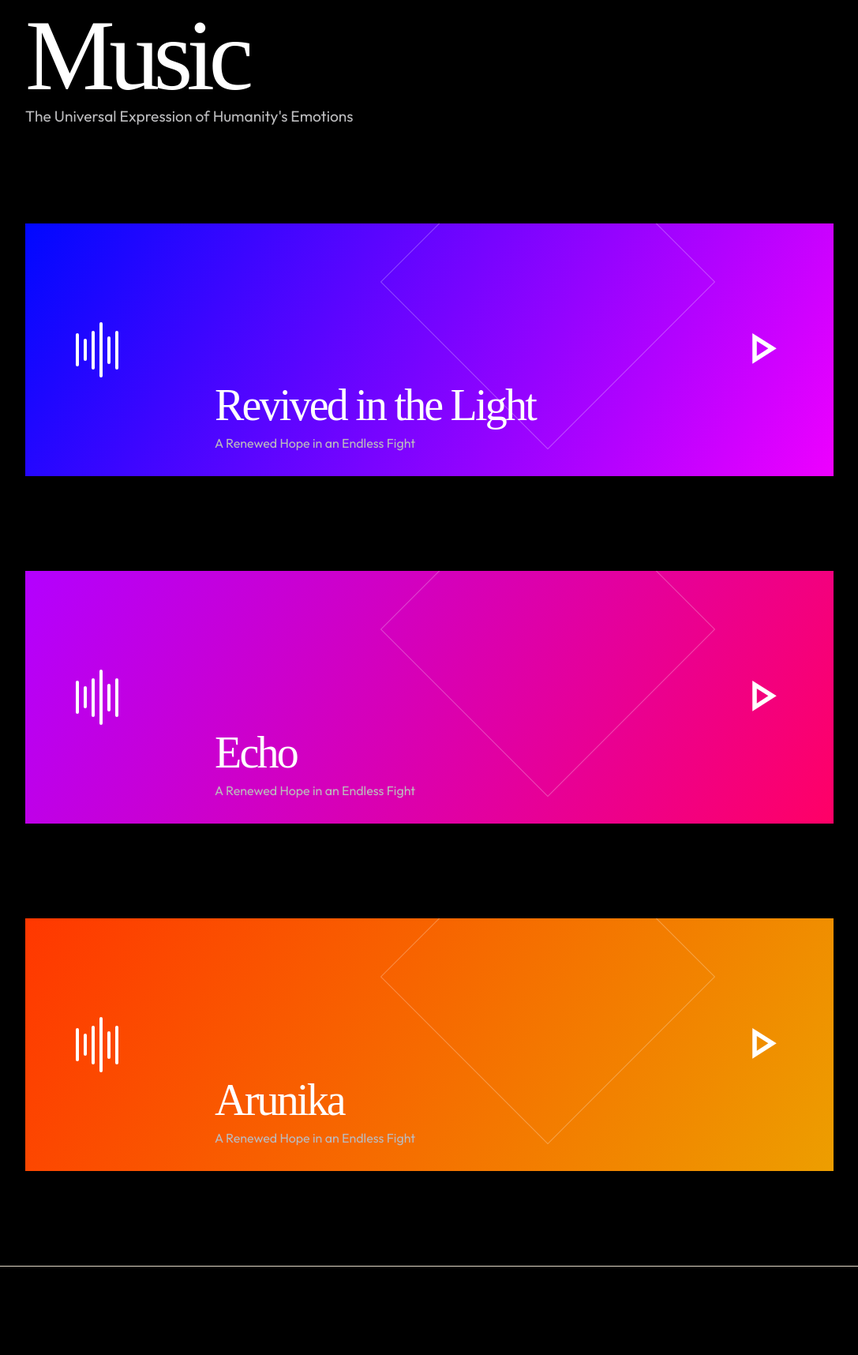
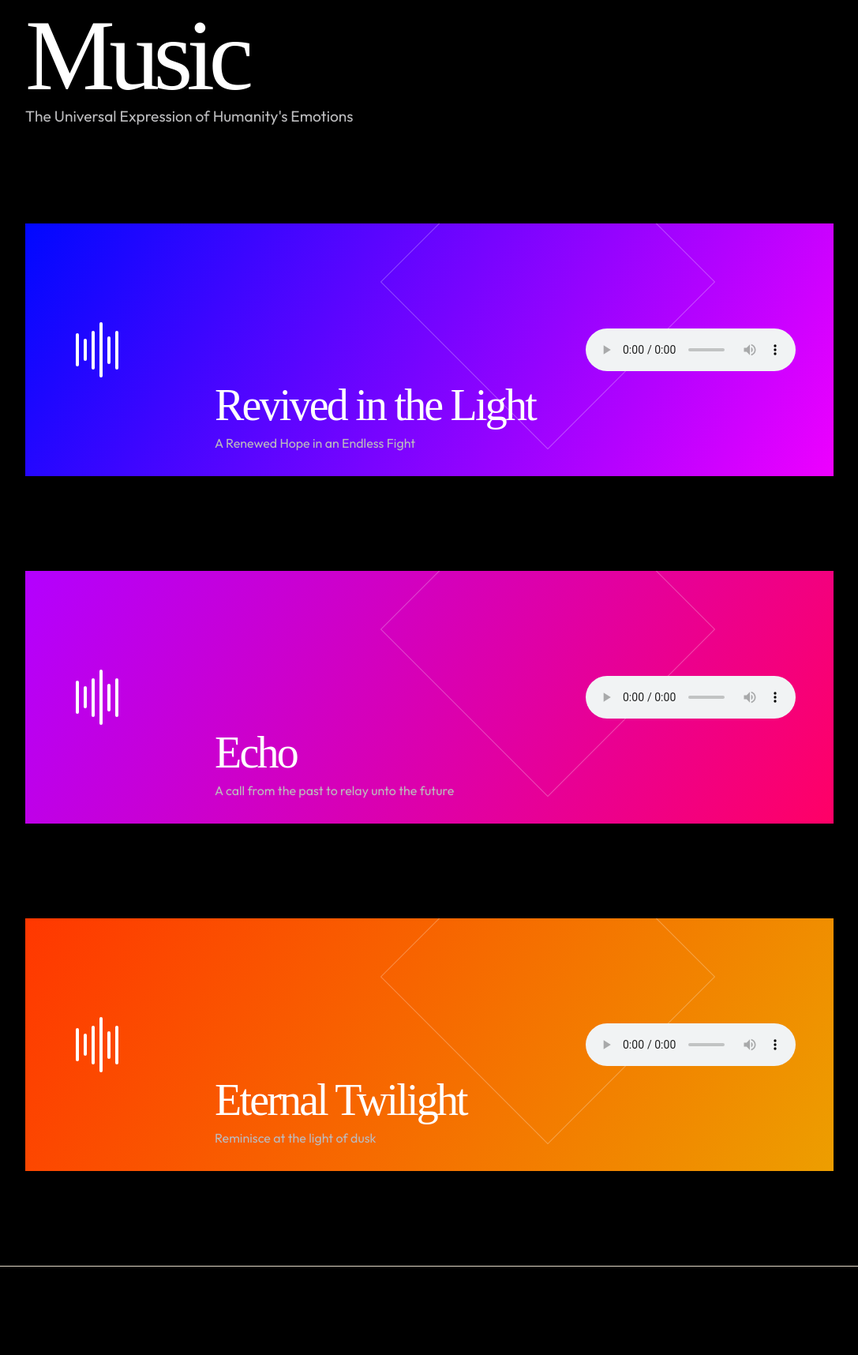
Before and after one commit to vlixl/myportofolio, a Django app: page / in a window 1280 px wide. Shown: the part 863-2579 px from the top of the page at 79% size, without its empty margins (96-1183 px from the left). Run offline with Django 5.2, Linux system fonts and the light colour scheme; a map, chart or similar area stays blank; some web fonts are replaced.

Commit message:
feat(music): add audio
temporarily remove the play button
and use the builtin audio controls instead

```diff
--- a/static/css/music.css
+++ b/static/css/music.css
@@ -23,7 +23,7 @@
     display: flex;
 
     padding: 2em;
-    z-index: -2;
+    z-index: 0;
 
 }
 
@@ -61,17 +61,8 @@
     line-height: 1.2;
 }
 
-.play-button {
-    background: none;
-    border: none;
-    padding: 0;
-    cursor: pointer;
-    margin: auto 2em auto auto;
-}
-
-.play-button svg {
-    width: 5em;
-    height: auto;
+audio {
+    margin: auto 1em;
 }
 
 /* waveform icon, left side */
@@ -130,3 +121,18 @@
     rgba(255, 55, 0, 1) 0%,
     rgb(237, 158, 0) 100%);
 }
+
+
+
+/* .play-button {
+    background: none;
+    border: none;
+    padding: 0;
+    cursor: pointer;
+    margin: auto 2em auto auto;
+}
+
+.play-button svg {
+    width: 5em;
+    height: auto;
+} */
--- a/templates/index.html
+++ b/templates/index.html
@@ -28,6 +28,14 @@
     <link rel="stylesheet" href="/static/css/hero.css">
     <link rel="stylesheet" href="/static/css/music.css">
     <link rel="stylesheet" href="/static/css/photography.css">
+    <style>
+        audio {
+            position: relative;
+            z-index: 999999;
+            pointer-events: auto;
+        }
+    </style>
+
 </head>
 <body>
     <header class="site-header">
@@ -79,6 +87,7 @@
             <h2>Music</h2>
             <p class="subtitle">The Universal Expression of Humanity's Emotions</p>
             <ul>
+
                 <li id="music-1">
                     <div class="diamond-overlay"></div>
                     <div class="waveform">
@@ -89,10 +98,12 @@
                         <p class="music-title">Revived in the Light</p>
                         <p class="music-subtitle">A Renewed Hope in an Endless Fight</p>
                     </div>
-                    <button class="play-button">
+                    <audio src="../static/audio/Revived by the Light.mp3" controls></audio>
+                    <!-- <button class="play-button">
                         <svg xmlns="http://www.w3.org/2000/svg" height="24px" viewBox="0 -960 960 960" width="24px" fill="#FFFFFF"><path d="M320-200v-560l440 280-440 280Zm80-280Zm0 134 210-134-210-134v268Z"/></svg>
-                    </button>
+                    </button> -->
                 </li>
+
                 <li id="music-2">
                     <div class="diamond-overlay"></div>
                     <div class="waveform">
@@ -101,12 +112,14 @@
                     </div>
                     <div class="music-info">
                         <p class="music-title">Echo</p>
-                        <p class="music-subtitle">A Renewed Hope in an Endless Fight</p>
+                        <p class="music-subtitle">A call from the past to relay unto the future</p>
                     </div>
-                    <button class="play-button">
+                    <audio src="../static/audio/Echo Orchestra-2.mp3"controls></audio>
+                    <!-- <button class="play-button">
                         <svg xmlns="http://www.w3.org/2000/svg" height="24px" viewBox="0 -960 960 960" width="24px" fill="#FFFFFF"><path d="M320-200v-560l440 280-440 280Zm80-280Zm0 134 210-134-210-134v268Z"/></svg>
-                    </button>
+                    </button> -->
                 </li>
+
                 <li id="music-3">
                     <div class="diamond-overlay"></div>
                     <div class="waveform">
@@ -114,12 +127,13 @@
                         <span></span><span></span><span></span>
                     </div>
                     <div class="music-info">
-                        <p class="music-title">Arunika</p>
-                        <p class="music-subtitle">A Renewed Hope in an Endless Fight</p>
+                        <p class="music-title">Eternal Twilight</p>
+                        <p class="music-subtitle">Reminisce at the light of dusk</p>
                     </div>
-                    <button class="play-button">
+                    <audio src="../static/audio/Eternal Twilight-2.mp3"controls></audio>
+                    <!-- <button class="play-button">
                         <svg xmlns="http://www.w3.org/2000/svg" height="24px" viewBox="0 -960 960 960" width="24px" fill="#FFFFFF"><path d="M320-200v-560l440 280-440 280Zm80-280Zm0 134 210-134-210-134v268Z"/></svg>
-                    </button>
+                    </button> -->
                 </li>
             </ul>
         </section>
```
Also changed, not shown: 3 other files.
